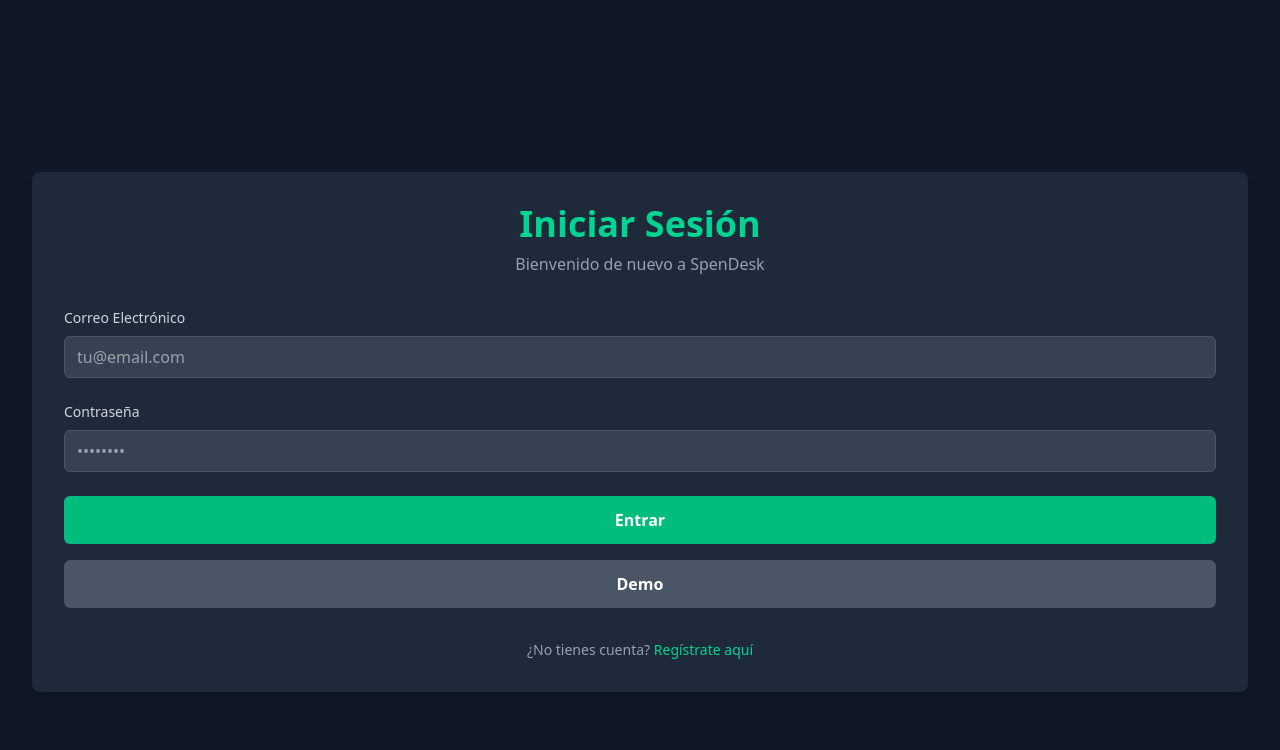
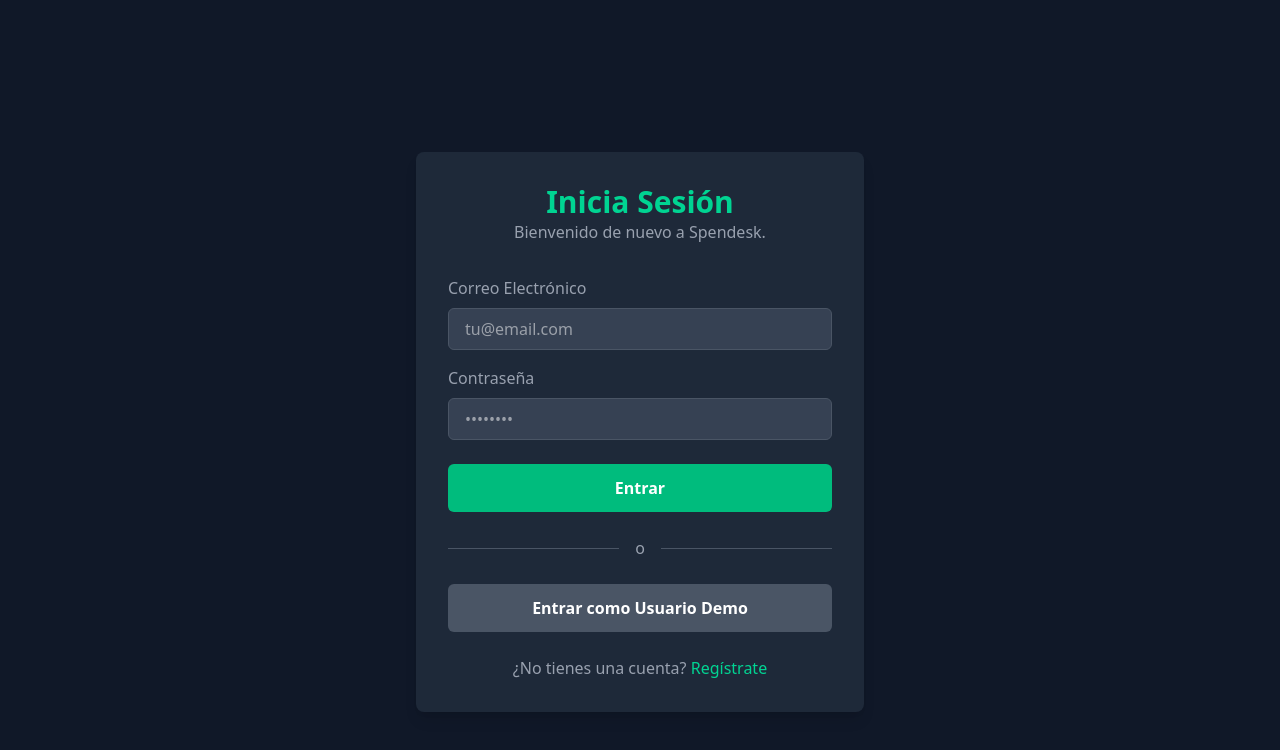
Before and after one commit to Bota93/spendesk, a React (Vite) app: page /login in a window 1280 px wide. Shown: the top 750 px of the page. Built offline with nearby package versions, Linux system fonts and the light colour scheme; no server answers.

Commit message:
feat: Implementar la funcionalidad de Login y el acceso Demo

```diff
--- a/src/pages/LoginPage.jsx
+++ b/src/pages/LoginPage.jsx
@@ -1,76 +1,126 @@
-import React from "react";
-import { Link } from "react-router-dom";
+import React, { useState } from "react";
+import { Link, useNavigate } from "react-router-dom";
+// 1. Importamos nuestro cliente de Supabase
+import { supabase } from "../lib/supabaseClient.jsx";
 
 function LoginPage() {
+  // 2. Estados para guardar los datos del formulario
+  const [email, setEmail] = useState("");
+  const [password, setPassword] = useState("");
+  const [loading, setLoading] = useState(false);
+  // 3. 'useNavigate' es una herramienta para redirigir al usuario
+  const navigate = useNavigate();
+
+  // 4. Función para manejar el inicio de sesión normal
+  const handleLogin = async (event) => {
+    event.preventDefault();
+    setLoading(true);
+
+    try {
+      // 5. Llamamos a la función de inicio de sesión de Supabase
+      const { data, error } = await supabase.auth.signInWithPassword({
+        email: email,
+        password: password,
+      });
+
+      if (error) throw error;
+
+      // 6. Si el login es exitoso, redirigimos al usuario al Dashboard
+      navigate("/dashboard");
+    } catch (error) {
+      alert(error.error_description || error.message);
+    } finally {
+      setLoading(false);
+    }
+  };
+
+  // 7. Función específica para el login del usuario Demo
+  const handleDemoLogin = async () => {
+    setLoading(true);
+    try {
+      const { data, error } = await supabase.auth.signInWithPassword({
+        email: "demo@example.com",
+        password: "password123", // ¡OJO! Esta debe ser la contraseña que estableciste en Supabase
+      });
+
+      if (error) throw error;
+
+      navigate("/dashboard");
+    } catch (error) {
+      console.error("Error detallado del Login:", error);
+      alert(
+        "Credenciales inválidas. Revisa la consola del navegador para más detalles."
+      );
+    } finally {
+      setLoading(false);
+    }
+  };
+
   return (
-    <main className="flex items-center justify-center min-h-screen">
-      <section className="w-full maxx-w-md p-8 space-y-8 bg-gray-800 rounded-lg shadow-lg">
-        <header className="text-center">
-          <h1 className="text-4xl font-bold text-emerald-400">
-            Iniciar Sesión
-          </h1>
-          <p className="mt-2 text-gray-400">
-            Bienvenido de nuevo a <span>SpenDesk</span>
-          </p>
+    <main className="min-h-screen flex items-center justify-center bg-gray-900 p-4">
+      <section className="bg-gray-800 p-8 rounded-lg shadow-lg w-full max-w-md">
+        <header className="text-center mb-8">
+          <h1 className="text-3xl font-bold text-emerald-400">Inicia Sesión</h1>
+          <p className="text-gray-400">Bienvenido de nuevo a Spendesk.</p>
         </header>
 
-        <form className="space-y-6">
-          <div>
-            <label
-              htmlFor="email"
-              className="block mb-2 text-sm font-medium text-gray-300"
-            >
+        <form onSubmit={handleLogin}>
+          <div className="mb-4">
+            <label htmlFor="email" className="block text-gray-400 mb-2">
               Correo Electrónico
             </label>
             <input
               type="email"
               id="email"
-              name="email"
-              className="w-full px-3 py-2 bg-gray-700 border border-gray-600 rounded-md focus:outline-none focus:ring-2 focus:ring-emerald-500"
+              className="w-full px-4 py-2 bg-gray-700 rounded-md border border-gray-600 focus:outline-none focus:ring-2 focus:ring-emerald-500"
               placeholder="tu@email.com"
+              value={email}
+              onChange={(e) => setEmail(e.target.value)}
+              required
             />
           </div>
-
-          <div>
-            <label
-              htmlFor="password"
-              className="block mb-2 text-sm font-medium text-gray-300"
-            >
+          <div className="mb-6">
+            <label htmlFor="password" className="block text-gray-400 mb-2">
               Contraseña
             </label>
             <input
               type="password"
               id="password"
-              name="password"
-              className="w-full px-3 py-2 bg-gray-700 border border-gray-600 rounded-md focus:outline-none focus:ring-2 focus:ring-emerald-500"
+              className="w-full px-4 py-2 bg-gray-700 rounded-md border border-gray-600 focus:outline-none focus:ring-2 focus:ring-emerald-500"
               placeholder="••••••••"
+              value={password}
+              onChange={(e) => setPassword(e.target.value)}
+              required
             />
           </div>
-
-          <div className="flex flex-col gap-4">
-            <button
-              type="submit"
-              className="w-full py-3 px-4 font-bold text-white bg-emerald-500 rounded-md hover:bg-emerald-600 focus:outline-none focus:ring-offset-2 focus:ring-offset-gray-800 focus:ring-emerald-500 transition duration-300"
-            >
-              Entrar
-            </button>
-            <button
-              type="button"
-              className="w-full py-3 px-4 font-bold text-white bg-gray-600 rounded-md hover:bg-gray-500 focus:outline-none focus:ring-2 focus:ring-offset-2 focus:ring-offset-gray-800 focus:ring-gray-500 transition duration-300"
-            >
-              Demo
-            </button>
-          </div>
+          <button
+            type="submit"
+            className="w-full py-3 font-bold text-white bg-emerald-500 rounded-md hover:bg-emerald-600 transition duration-300 disabled:bg-gray-500"
+            disabled={loading}
+          >
+            {loading ? "Iniciando..." : "Entrar"}
+          </button>
         </form>
 
-        <footer className="text-sm text-center">
+        <div className="my-6 flex items-center">
+          <hr className="flex-grow border-gray-600" />
+          <span className="mx-4 text-gray-400">o</span>
+          <hr className="flex-grow border-gray-600" />
+        </div>
+
+        <button
+          onClick={handleDemoLogin}
+          className="w-full py-3 font-bold text-white bg-gray-600 rounded-md hover:bg-gray-700 transition duration-300 disabled:bg-gray-500"
+          disabled={loading}
+        >
+          Entrar como Usuario Demo
+        </button>
+
+        <footer className="text-center mt-6">
           <p className="text-gray-400">
-            ¿No tienes cuenta?{" "}
-            <Link
-              to="/register"
-              className="font-medium text-emerald-400 hover:underline"
-            >
-              Regístrate aquí
+            ¿No tienes una cuenta?{" "}
+            <Link to="/register" className="text-emerald-400 hover:underline">
+              Regístrate
             </Link>
           </p>
         </footer>
--- a/src/pages/RegisterPage.jsx
+++ b/src/pages/RegisterPage.jsx
@@ -1,102 +1,97 @@
-import React, {useState} from "react";
-import { Link } from "react-router-dom";
-import { supabase } from "../lib/supabaseClient";
+import React, { useState } from "react";
+// 1. Importamos 'useNavigate' para poder redirigir
+import { Link, useNavigate } from "react-router-dom";
+import { supabase } from "../lib/supabaseClient.jsx";
 
 function RegisterPage() {
   const [email, setEmail] = useState("");
   const [password, setPassword] = useState("");
   const [loading, setLoading] = useState(false);
+  // 2. Preparamos la herramienta de navegación
+  const navigate = useNavigate();
 
   const handleRegister = async (event) => {
-    event.preventDefault(); // Esto previene que la página se recargue, que es el comportamiento por defecto
+    event.preventDefault();
     setLoading(true);
 
     try {
-      // 4. Aquí ocurre la magia: llamamos a la función de registro de Supabase
       const { data, error } = await supabase.auth.signUp({
         email: email,
         password: password,
       });
 
       if (error) {
-        // Si Supabase nos devuelve un error, lo lanzamos para que lo capture el 'catch'
         throw error;
       }
 
-      // Si todo va bien, mostramos un mensaje de éxito
-      alert(
-        "¡Registro exitoso! Revisa tu correo electrónico para confirmar la cuenta."
-      );
+      alert("¡Registro exitoso! Serás redirigido al Dashboard.");
+
+      // 3. ¡LA SOLUCIÓN! Si el registro es exitoso, lo llevamos al dashboard
+      navigate("/dashboard");
     } catch (error) {
-      // Si algo falla durante el proceso, mostramos el error en un alert
-      alert(error.error_description || error.message);
+      console.error("Error detallado durante el REGISTRO:", error);
+      alert("Hubo un error al registrar. Revisa la consola para más detalles.");
     } finally {
-      // 5. Pase lo que pase (éxito o error), nos aseguramos de que el estado de carga vuelva a 'false'
       setLoading(false);
     }
   };
 
   return (
-    <main className="flex items-center justify-center min-h-screen">
-      <section className="w-full max-w-md p-8 space-y-8 bg-gray-800 rounded-lg shadow-lg">
-        <header className="text-center">
-          <h1 className="text-4xl font-bold text-emerald-400">
-            Crear una cuenta
+    // El JSX del formulario no cambia en absoluto
+    <main className="min-h-screen flex items-center justify-center bg-gray-900 p-4">
+      <section className="bg-gray-800 p-8 rounded-lg shadow-lg w-full max-w-md">
+        <header className="text-center mb-8">
+          <h1 className="text-3xl font-bold text-emerald-400">
+            Crear una Cuenta
           </h1>
-          <p className="mt-2 text-gray-400">
-            Únete a <span className="text-emerald-400">Spendesk</span> y toma el
-            control de tus finanzas.
+          <p className="text-gray-400">
+            Únete a Spendesk y toma el control de tus finanzas.
           </p>
         </header>
 
-        <form onSubmit={handleRegister} className="space-y-6">
-          <div>
-            <label
-              htmlFor="email"
-              className="block mb-2 text-sm font-medium text-gray-300"
-            >
+        <form onSubmit={handleRegister}>
+          <div className="mb-4">
+            <label htmlFor="email" className="block text-gray-400 mb-2">
               Correo Electrónico
             </label>
             <input
               type="email"
               id="email"
-              name="email"
-              className="w-full px-3 py-2 bg-gray-700 border border-gray-600 rounded-md focus:outline-none focus:ring-2 focus:ring-emerald-500"
+              className="w-full px-4 py-2 bg-gray-700 rounded-md border border-gray-600 focus:outline-none focus:ring-2 focus:ring-emerald-500"
               placeholder="tu@email.com"
+              value={email}
+              onChange={(e) => setEmail(e.target.value)}
+              required
             />
           </div>
-
-          <div>
-            <label
-              htmlFor="password"
-              className="block mb-2 text-sm font-medium text-gray-300"
-            >
+          <div className="mb-6">
+            <label htmlFor="password" className="block text-gray-400 mb-2">
               Contraseña
             </label>
             <input
               type="password"
               id="password"
-              name="password"
-              className="w-full px-3 py-2 bg-gray-700 border border-gray-600 rounded-md focus:outline-none focus:ring-2 focus:ring-emerald-500"
+              className="w-full px-4 py-2 bg-gray-700 rounded-md border border-gray-600 focus:outline-none focus:ring-2 focus:ring-emerald-500"
               placeholder="••••••••"
+              value={password}
+              onChange={(e) => setPassword(e.target.value)}
+              required
             />
           </div>
           <button
             type="submit"
-            className="w-full py-3 px-4 font-bold text-white bg-emerald-500 rounded-md hover:bg-emerald-600 focus:outline-none focus:ring-2 focus:ring-offset-2 focus:ring-offset-gray-800 focus:ring-emerald-500 transition duration-300"
+            className="w-full py-3 font-bold text-white bg-emerald-500 rounded-md hover:bg-emerald-600 transition duration-300 disabled:bg-gray-500"
+            disabled={loading}
           >
-            Registrarse
+            {loading ? "Registrando..." : "Crear Cuenta"}
           </button>
         </form>
 
-        <footer className="text-sm text-center">
+        <footer className="text-center mt-6">
           <p className="text-gray-400">
-            ¿Ya tienes cuenta?{" "}
-            <Link
-              to="/login"
-              className="font-medium text-emerald-400 hover:underline"
-            >
-              Inicia sesión aquí
+            ¿Ya tienes una cuenta?{" "}
+            <Link to="/login" className="text-emerald-400 hover:underline">
+              Inicia Sesión
             </Link>
           </p>
         </footer>
```
